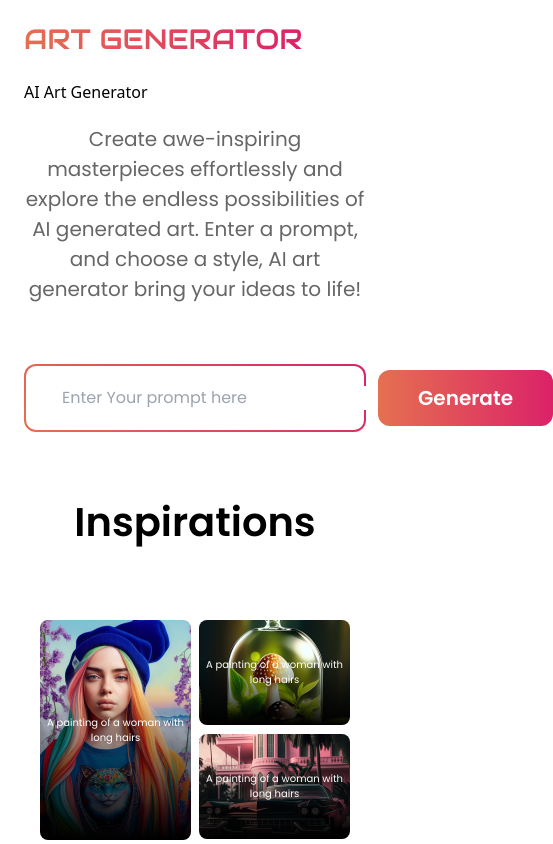
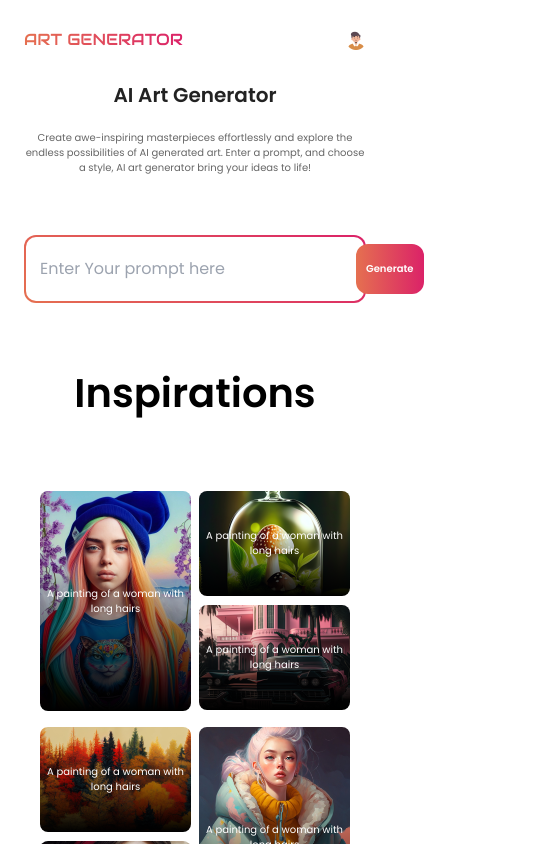
Before and after one commit to aqibzaib/Funsol-Task-For-Frontend-Developer, a React (Create React App) app: page / in a window 390 px wide. Shown: the top 844 px of the page, 553 px wide, since content can reach past the window. Built offline with nearby package versions, Linux system fonts and the light colour scheme.

Commit message:
work in home page

```diff
--- a/src/App.css
+++ b/src/App.css
@@ -64,6 +64,12 @@
   padding: 0 6px 0 36px;
 }
 
+@media (max-width: 768px) {
+  .content {
+    padding-left: 14px !important;
+  }
+}
+
 .custom-border {
   border: 2px solid transparent;
   border-image: linear-gradient(45deg, #e57050, #db2268) 1;
--- a/src/components/home/Hero.js
+++ b/src/components/home/Hero.js
@@ -5,11 +5,11 @@ const Main = () => {
   return (
     <section className="max-w-[925px] mx-auto">
       <div className="px-6">
-        <h2 className=" ">
+        <h2 className="text-[20px] font-[600] md:text-[50px] text-center font-poppins text-[#222222]">
           AI Art Generator
         </h2>
         <div className=" mx-auto mt-[20px] mb-[60px]">
-          <p className=" font-poppins text-[20px] font-[400] leading-[30p] text-center text-[#666666]">
+          <p className=" font-poppins text-[10px] md:text-[20px] font-[400] leading-[30p] text-center text-[#666666]">
             Create awe-inspiring masterpieces effortlessly and explore the
             endless possibilities of AI generated art. Enter a prompt, and
             choose a style, AI art generator bring your ideas to life!
--- a/src/components/home/ImageGridMobile.js
+++ b/src/components/home/ImageGridMobile.js
@@ -69,7 +69,7 @@ const data = [
 
 const ImageGridItem = ({ items, isEven }) => {
   return (
-    <div className="grid grid-cols-2 gap-2 mb-4">
+    <div className="grid grid-cols-2 gap-2 mb-4 relative">
       <div
         className={`relative ${
           isEven ? "col-span-1 row-span-2 h-[220px]" : "h-[105px]"
--- a/src/components/home/Navbar.js
+++ b/src/components/home/Navbar.js
@@ -5,7 +5,7 @@ const Navbar = () => {
     <section className="max-w-[1440px] mx-auto">
       <div className="flex justify-between py-[22px] px-6 lg:px-[120px]">
         <div className="flex flex-row gap-[50px]">
-          <p className="font-audiowide font-[400] text-[28px] leading-[35.7px] bg-clip-text text-transparent bg-gradient-to-r from-[#E57050] to-[#DB2268] cursor-pointer">
+          <p className="font-audiowide font-[400] text-[16px] md:text-[28px] leading-[35.7px] bg-clip-text text-transparent bg-gradient-to-r from-[#E57050] to-[#DB2268] cursor-pointer">
             ART GENERATOR
           </p>
           <div className="hidden md:block">
@@ -28,6 +28,11 @@ const Navbar = () => {
         <button className=" font-poppins hidden md:block text-[16px] font-[500] text-[#FFFFFF] leading-[27px] px-[29px] pt-[11px] pb-[11px] bg-gradient-to-r from-[#E57050] to-[#DB2268]  rounded-[12px] cursor-pointer">
           Sign In
         </button>
+        <img
+            src="./Images/man.png"
+            alt="loading..."
+            className="block lg:hidden w-[20px] h-[20px] mt-[8px]"
+          />
       </div>
     </section>
   );
--- a/src/components/home/SearchField.js
+++ b/src/components/home/SearchField.js
@@ -8,7 +8,7 @@ function SearchField() {
           placeholder="Enter Your prompt here"
           className="font-poppins text-base font-normal leading-6 text-left outline-none focus:outline-none text-[#999999]"
         />
-        <button className="font-poppins text-[20px] font-semibold leading-[30px] text-left  text-[#FFFFFF] bg-gradient-to-r from-[#E57050] to-[#DB2268] px-10 py-[13px] rounded-xl">
+        <button className="font-poppins text-[10px] md:text-[20px] font-semibold  leading-[30px] text-left  text-[#FFFFFF] bg-gradient-to-r from-[#E57050] to-[#DB2268]   px-[10px] py-[10px] md:py-[13px] rounded-xl">
           Generate
         </button>
       </div>
```
